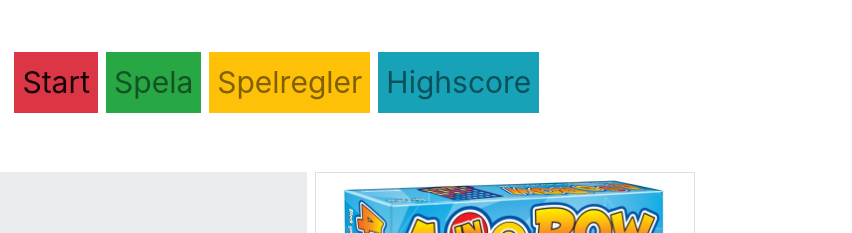
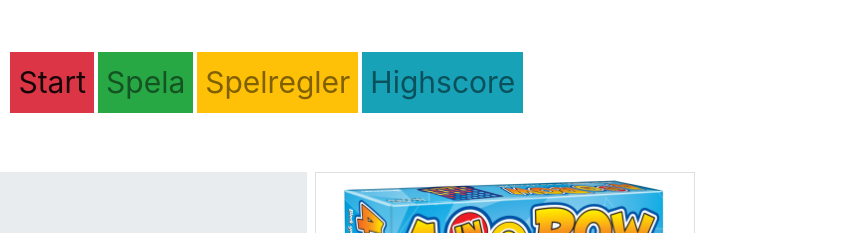
Before and after one commit to eclisauce/Gruppuppgift-team-e, a website: page www/index.html in a window 1280 px wide. Shown: the top 233 px of the page, 428-1280 px from the left. Drawn offline with nearby package versions, Linux system fonts and the light colour scheme; files that its build step writes are made by us from their sources.

Commit message:
Auto stash before merge of "master" and "origin/master"

```diff
--- a/www/index.html
+++ b/www/index.html
@@ -22,10 +22,10 @@
         </button>
       <div class="collapse navbar-collapse" id="navbarNavAltMarkup">
         <div class="navbar-nav toplel">
-          <a class="nav-item nav-link active bg-danger ml-2" href="/">Start <span class="sr-only">(current)</span></a>
-          <a class="nav-item nav-link bg-success ml-2" href="/play">Spela</a>
-          <a class="nav-item nav-link bg-warning ml-2" href="/gamerules">Spelregler</a>
-          <a class="nav-item nav-link bg-info ml-2" href="/highscore">Highscore</a>
+          <a class="nav-item nav-link active bg-danger ml-1" href="/">Start <span class="sr-only">(current)</span></a>
+          <a class="nav-item nav-link bg-success ml-1" href="/play">Spela</a>
+          <a class="nav-item nav-link bg-warning ml-1" href="/gamerules">Spelregler</a>
+          <a class="nav-item nav-link bg-info ml-1" href="/highscore">Highscore</a>
         </div>
       </div>
     </nav>
```
